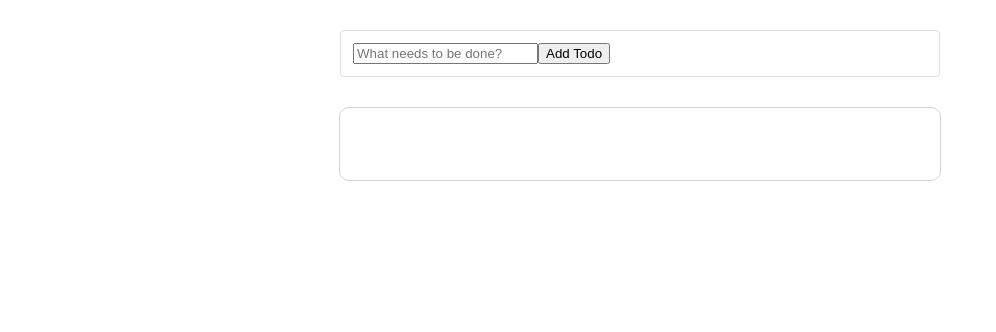
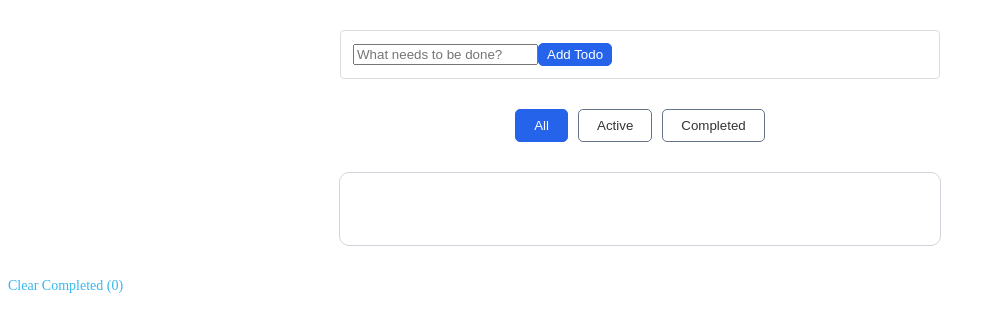
Before and after one commit to acpalacios3/context-api-list, a React (Vite) app: page / in a window 1280 px wide. Shown: the top 332 px of the page, without its empty margins (0-996 px from the left). Built offline with nearby package versions, Linux system fonts and the light colour scheme.

Commit message:
count Clear Completed,filter All, Active, Completed and styles CSS

```diff
--- a/src/components/TodoList.jsx
+++ b/src/components/TodoList.jsx
@@ -1,15 +1,58 @@
+import { useState } from "react";
 import useTodos from "../hooks/useTodos";
 import TodoItem from "./TodoItem";
 
 export default function TodoList() {
 
-  const { todos } = useTodos();
+    const { todos, clearCompleted } = useTodos();
+
+    const [filter, setFilter] = useState("all");
+
+    //   filter de items
+    const filteredTodos = todos.filter(todo => {
+        if (filter === "active") {
+            return !todo.completed;
+        }
+
+        if (filter === "completed") {
+            return todo.completed;
+        }
+
+        return true;
+    });
+
+
+    //   count the items whose completed status is true
+    const completedCount = todos.filter(todo => todo.completed).length;
 
     return (
         <div>
+            <div className="todo-filters">
+                <button
+                    className={filter === "all" ? "active" : ""}
+                    onClick={() => setFilter("all")}
+                >
+                    All
+                </button>
+
+                <button
+                    className={filter === "active" ? "active" : ""}
+                    onClick={() => setFilter("active")}
+                >
+                    Active
+                </button>
+
+                <button
+                    className={filter === "completed" ? "active" : ""}
+                    onClick={() => setFilter("completed")}
+                >
+                    Completed
+                </button>
+            </div>
+
             <div className="container-items-list">
                 <ul className="items-list">
-        {todos.map(todo => (
+                    {filteredTodos.map(todo => (
                         <TodoItem
                             key={todo.id}
                             todo={todo}
@@ -18,6 +61,11 @@ export default function TodoList() {
                 </ul>
 
             </div>
+            <span className="clear-completed"
+                onClick={clearCompleted}
+            >
+                Clear Completed ({completedCount})
+            </span>
 
         </div>
     );
--- a/src/index.css
+++ b/src/index.css
@@ -7,6 +7,19 @@
     border: 1px solid #ddd;
     border-radius: 4px;
     font-size: 14px;
+}
+
+.container-input button {
+  padding: 3px 8px;
+  border: 1px solid #2563eb;
+  border-radius: 5px;
+  background-color: #2563eb;
+  color: white;
+  cursor: pointer;
+}
+
+.container-input button:hover {
+  background-color: #1d4ed8;
 }
 
 
@@ -51,3 +64,37 @@ width: 100%;
 .todo-item button {
   margin-left: auto;
 }
+
+.clear-completed {
+  color: #37b7ee;
+  cursor: pointer;
+  font-size: 14px;
+}
+
+.clear-completed:hover {
+  text-decoration: underline;
+}
+
+
+.todo-filters {
+  display: flex;
+  justify-content: center;
+  align-items: center;
+  gap: 10px;
+  margin: 20px auto;
+}
+
+.todo-filters button {
+  padding: 8px 18px;
+  border: 1px solid #64748b;
+  border-radius: 5px;
+  background-color: transparent;
+  color: #333;
+  cursor: pointer;
+}
+
+.todo-filters button.active {
+  background-color: #2563eb;
+  border-color: #2563eb;
+  color: white;
+}
```
Lines whose indentation alone changed are shown as unchanged.
